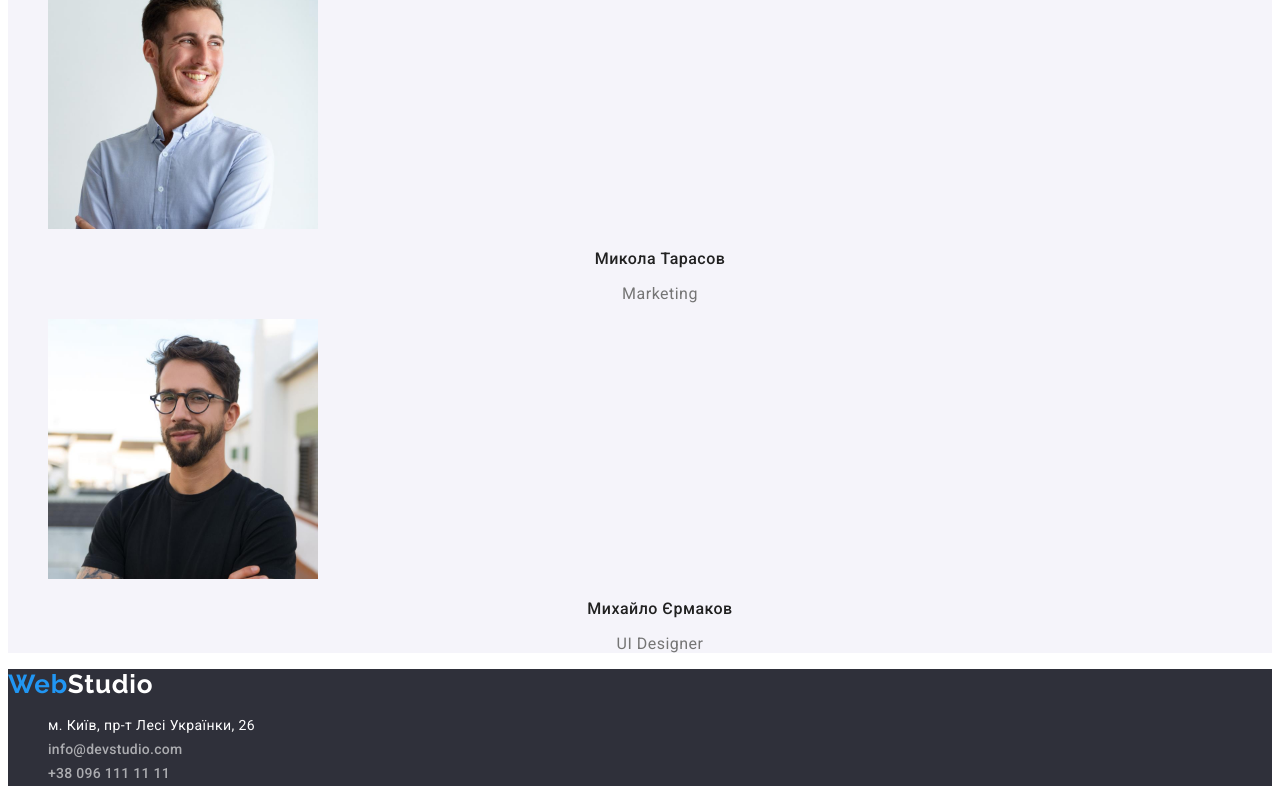
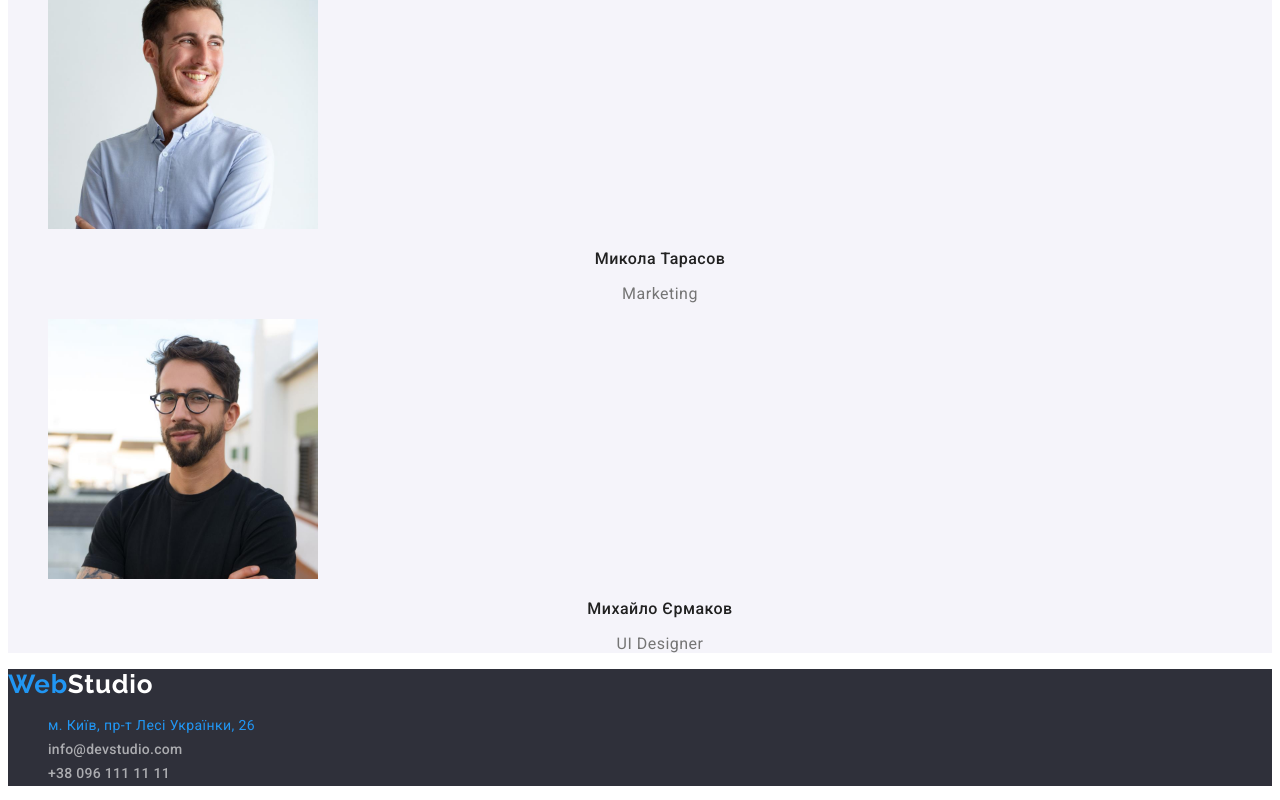
Before and after one commit to VolodymyrSalenko/goit-markup-hw-02, a plain HTML site: page index.html in a window 1280 px wide. In both pictures the pointer is over the link "м. Київ, пр-т Лесі Українки, 26". Shown: the part 2433-3233 px from the top of the page. Drawn offline with Linux system fonts and the light colour scheme.

Commit message:
Update styles.css

```diff
--- a/css/styles.css
+++ b/css/styles.css
@@ -186,6 +186,11 @@ body {
   color: #ffffff;
 }
 
+.address-link:hover,
+.address-link:focus {
+  color: var(--accent-color);
+}
+
 footer .mail-link,
 footer .tel-link {
   color: rgba(255, 255, 255, 0.6);
```
